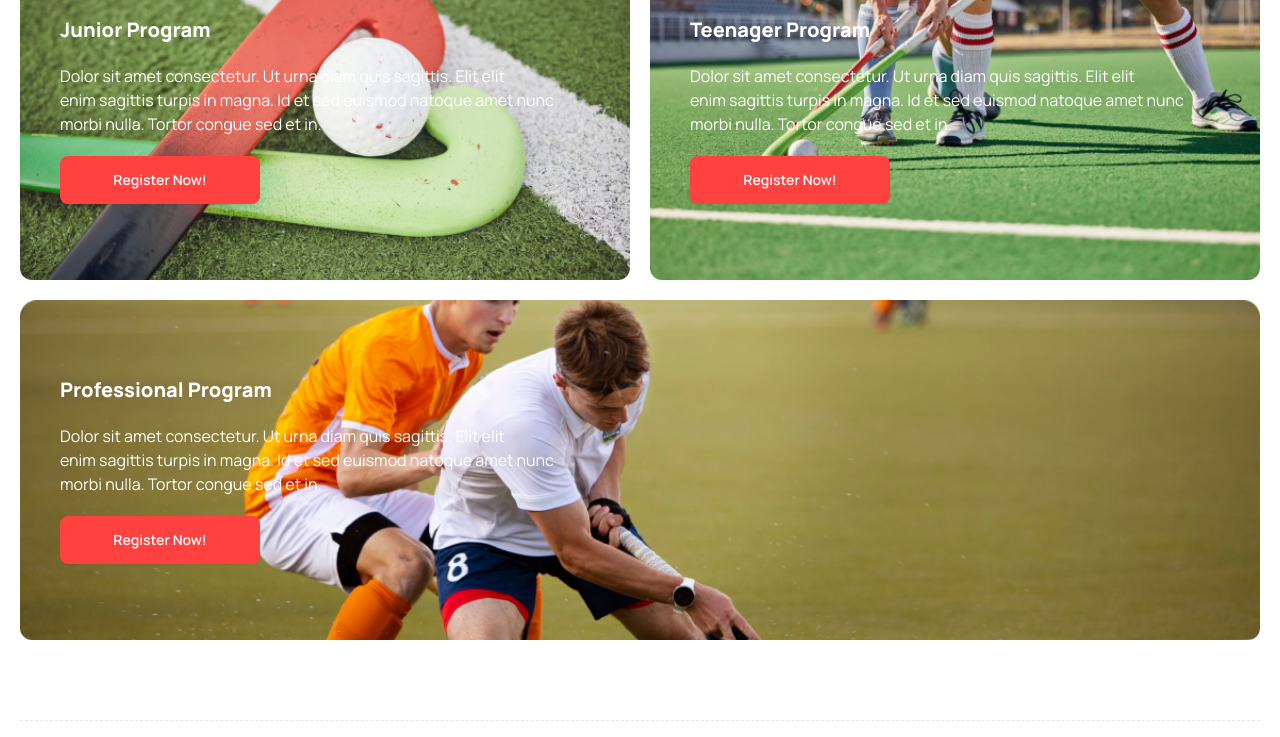
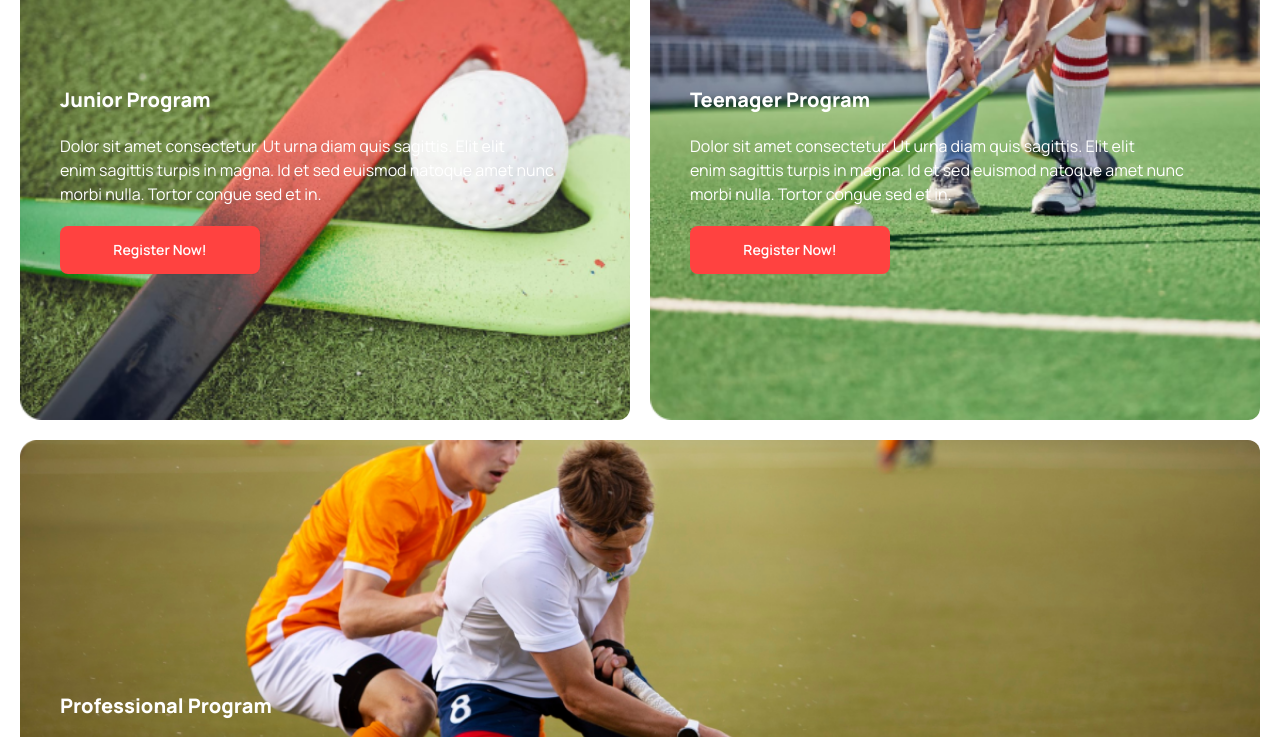
Before and after one commit to MohammadRofikulIslam/Assignment_03, a plain HTML site: page index.html in a window 1280 px wide. Shown: the part 1605-2342 px from the top of the page. Drawn offline with nearby package versions, Linux system fonts and the light colour scheme.

Commit message:
Final Commit

```diff
--- a/index.html
+++ b/index.html
@@ -252,7 +252,7 @@
         </div>
         <div class="lg:flex lg:justify-between lg:mx-auto gap-5">
           <div
-            class="rounded-xl bg-no-repeat bg-[url('./Images/2.png')] lg:w-[800px] h-[340px] mb-5 bg-cover"
+            class="rounded-xl bg-no-repeat bg-[url('./Images/2.png')] lg:w-[800px] h-[480px] mb-5 bg-cover"
           >
             <div
               class="h-full flex flex-col justify-center gap-5 px-10 text-white"
@@ -271,7 +271,7 @@
             </div>
           </div>
           <div
-            class="rounded-xl bg-no-repeat bg-[url('./Images/3.png')] lg:w-[800px] h-[340px] mb-5 bg-cover"
+            class="rounded-xl bg-no-repeat bg-[url('./Images/3.png')] lg:w-[800px] h-[480px] mb-5 bg-cover"
           >
             <div
               class="h-full flex flex-col justify-center gap-5 px-10 text-white"
@@ -291,10 +291,10 @@
           </div>
         </div>
         <div
-          class="rounded-xl bg-no-repeat bg-[url('./Images/4.png')] bg-cover w-auto h-[340px] mb-5"
+          class="rounded-xl bg-no-repeat bg-[url('./Images/4.png')] bg-cover w-auto h-[480px] mb-5"
         >
           <div
-            class="h-full flex flex-col justify-center gap-5 px-10 text-white"
+            class="h-full flex flex-col justify-center lg:justify-end lg:pb-10 gap-5 px-10 text-white"
           >
             <h5 class="text-xl font-extrabold">Professional Program</h5>
             <p>
```
